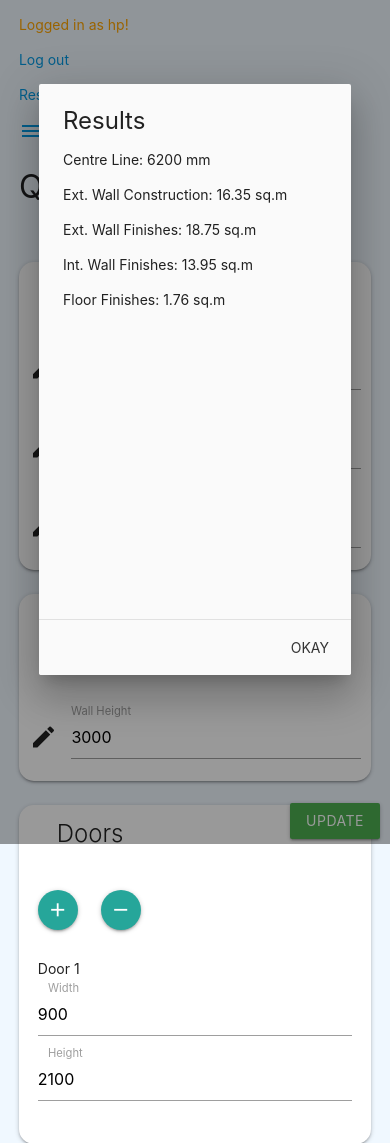
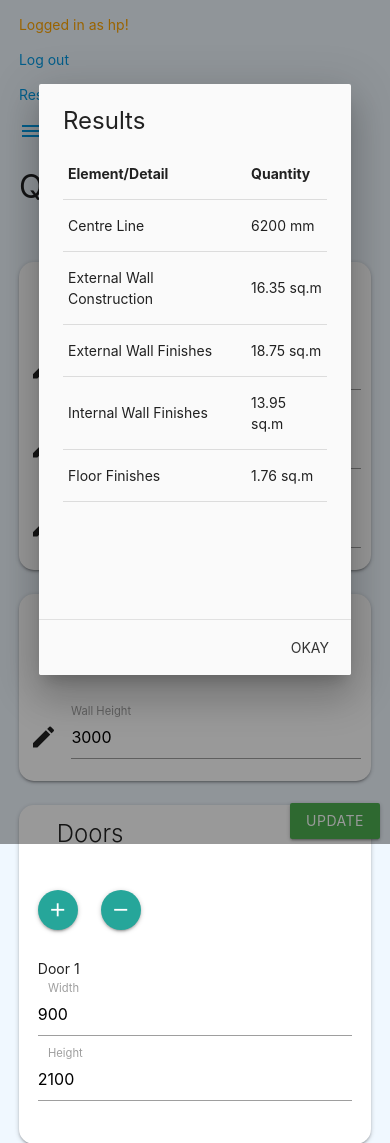
Before and after one commit to AdongoJr/Django-QS, a Django app: page /main/ in a window 390 px wide, after a click on "UPDATE". Shown: the top 1143 px of the page. Run offline with Django 3.2, Linux system fonts and the light colour scheme; a user stored in the database is signed in.

Commit message:
displayed results of small screen in tabular format

```diff
--- a/static/js/main.js
+++ b/static/js/main.js
@@ -53,7 +53,7 @@ $(document).ready(function(){
         let wallThickness = $('#wallThickness').val();
         let cL = (2*length) + (2*width) - (4*2*0.5*wallThickness);
         $('#side-bar-centre-line').text(`Centre Line: ${cL} mm`);
-        $('#m_side-bar-centre-line').text(`Centre Line: ${cL} mm`);
+        $('#m_side-bar-centre-line').text(`${cL} mm`);
 
         let wallH = $('#wallH').val();
         grossArea = cL*wallH;
@@ -96,24 +96,24 @@ $(document).ready(function(){
 
         let wallConstrArea = Math.round(((grossArea - totalDoorArea - totalWinArea)*1e-6)*100)/100;
         $('#side-bar-wall-constr').text(` Ext. Wall Construction: ${wallConstrArea} sq.m`);
-        $('#m_side-bar-wall-constr').text(` Ext. Wall Construction: ${wallConstrArea} sq.m`);
+        $('#m_side-bar-wall-constr').text(`${wallConstrArea} sq.m`);
 
         let extPrmt = 2*length + 2*width;
         let grossExtWallFin = extPrmt * wallH;
         let extWallFin = Math.round(((grossExtWallFin - totalDoorArea - totalWinArea)*1e-6)*100)/100;
         $('#side-bar-eWall-fin').text(` Ext. Wall Finishes: ${extWallFin} sq.m`);
-        $('#m_side-bar-eWall-fin').text(` Ext. Wall Finishes: ${extWallFin} sq.m`);
+        $('#m_side-bar-eWall-fin').text(`${extWallFin} sq.m`);
 
         let intPrmt = extPrmt - 2*(4*2*0.5*wallThickness)
         let grossIntWallFin = intPrmt * wallH;
         let intWallFin = Math.round(((grossIntWallFin - totalDoorArea - totalWinArea)*1e-6)*100)/100;
         $('#side-bar-iWall-fin').text(` Int. Wall Finishes: ${intWallFin} sq.m`);
-        $('#m_side-bar-iWall-fin').text(` Int. Wall Finishes: ${intWallFin} sq.m`);
+        $('#m_side-bar-iWall-fin').text(`${intWallFin} sq.m`);
 
         let g_floorFin = (length - (2*wallThickness)) * (width - (2*wallThickness));
         let floorFin = Math.round(((g_floorFin)*1e-6)*100)/100;
         $('#side-bar-floor-fin').text(` Floor Finishes: ${floorFin} sq.m`);
-        $('#m_side-bar-floor-fin').text(` Floor Finishes: ${floorFin} sq.m`);
+        $('#m_side-bar-floor-fin').text(`${floorFin} sq.m`);
 
 
         $('#animation').animate({fontSize: '24px'})
--- a/templates/main.html
+++ b/templates/main.html
@@ -8,11 +8,37 @@
         <div id="modal1" class="modal modal-fixed-footer">
           <div class="modal-content">
             <h4 id="m_animation">Results</h4>
-            <p id="m_side-bar-centre-line"></p>
-            <p id="m_side-bar-wall-constr"></p>
-            <p id="m_side-bar-eWall-fin"></p>
-            <p id="m_side-bar-iWall-fin"></p>
-            <p id="m_side-bar-floor-fin"></p>
+            <table>
+                <thead>
+                    <tr>
+                        <th>Element/Detail</th>
+                        <th>Quantity</th>
+                    </tr>
+                </thead>
+                <tbody>
+                    <tr>
+                        <td>Centre Line</td>
+                        <td id="m_side-bar-centre-line"></td>
+                    </tr>
+                    <tr>
+                        <td>External Wall Construction</td>
+                        <td id="m_side-bar-wall-constr"></td>
+                    </tr>
+                    <tr>
+                        <td>External Wall Finishes</td>
+                        <td id="m_side-bar-eWall-fin"></td>
+                    </tr>
+                    <tr>
+                        <td>Internal Wall Finishes</td>
+                        <td id="m_side-bar-iWall-fin"></td>
+                    </tr>
+                    <tr>
+                        <td>Floor Finishes</td>
+                        <td id="m_side-bar-floor-fin"></td>
+                    </tr>
+                </tbody>
+            </table>
+
           </div>
           <div class="modal-footer">
             <a href="#!" class="modal-close waves-effect waves-green btn-flat">Okay</a>
```
